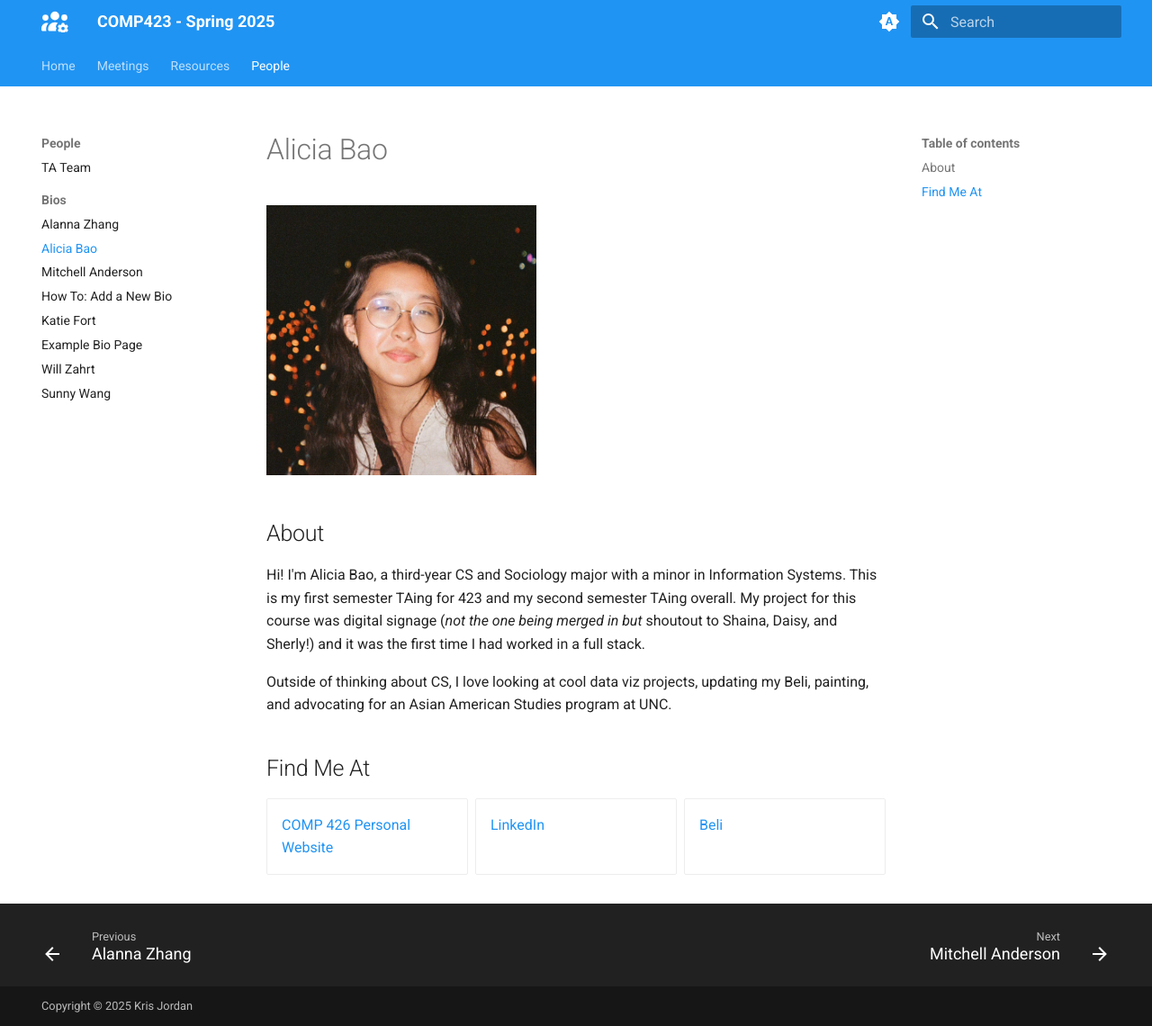
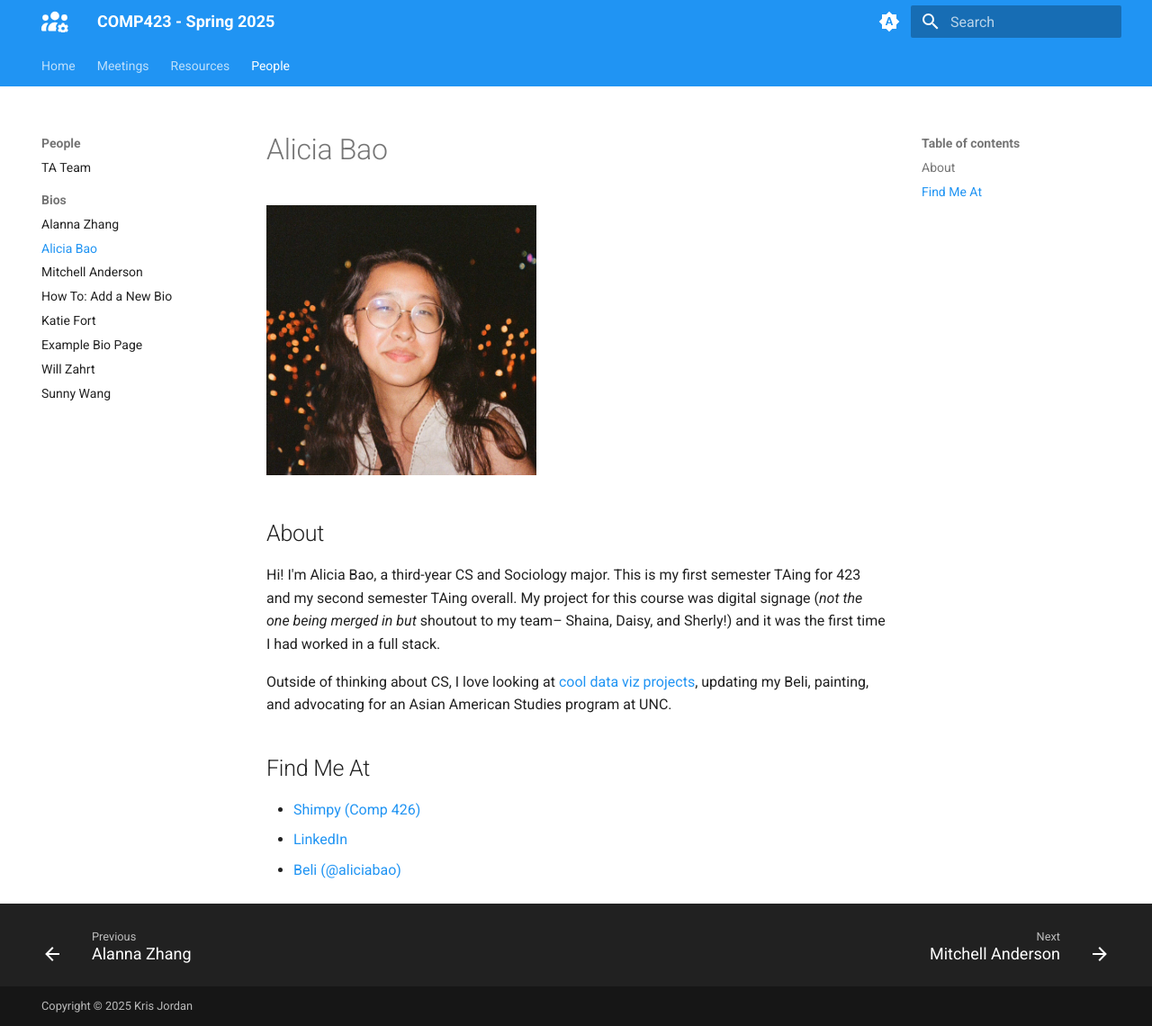
Before and after one commit to comp423-25s/comp423-25s.github.io, an MkDocs documentation site: the page built from docs/people/bios/albao_about.md, in a window 1280 px wide and 1140 px high. Shown: the whole window at 90% size. Built offline with MkDocs 1.6.1 and Material for MkDocs 9.7.7, drawn with Linux system fonts in a browser that asks for light colours.

Commit message:
link modifications

```diff
--- a/docs/people/bios/albao_about.md
+++ b/docs/people/bios/albao_about.md
@@ -3,15 +3,13 @@
 ![Alicia Bao Photo](../profile_photos/albao.jpg){: .profile-photo}
 
 ## About
-Hi! I'm Alicia Bao, a third-year CS and Sociology major with a minor in Information Systems. This is my first semester TAing for 423 and my second semester TAing overall. My project for this course was digital signage (*not the one being merged in but* shoutout to Shaina, Daisy, and Sherly!) and it was the first time I had worked in a full stack.
+Hi! I'm Alicia Bao, a third-year CS and Sociology major. This is my first semester TAing for 423 and my second semester TAing overall. My project for this course was digital signage (*not the one being merged in but* shoutout to my team– Shaina, Daisy, and Sherly!) and it was the first time I had worked in a full stack.
 
-Outside of thinking about CS, I love looking at cool data viz projects, updating my Beli, painting, and advocating for an Asian American Studies program at UNC.
+Outside of thinking about CS, I love looking at [cool data viz projects](https://pudding.cool/2021/01/oreo/){:target="_blank"}, updating my Beli, painting, and advocating for an Asian American Studies program at UNC.
 
 ## Find Me At
-<div class="grid cards" markdown>
-
--   [COMP 426 Personal Website](https://a01-personal-portfolio-aliciasbao.vercel.app/){:target="_blank"}
+-   [Shimpy (Comp 426)](https://a01-personal-portfolio-aliciasbao.vercel.app/){:target="_blank"}
 -   [LinkedIn](https://www.linkedin.com/in/aliciabao/){:target="_blank"}
--   [Beli](https://beliapp.co/app/aliciabao){:target="_blank"}
+-   [Beli (@aliciabao)](https://beliapp.co/app/aliciabao){:target="_blank"}
 
 </div>
--- a/docs/stylesheets/team.css
+++ b/docs/stylesheets/team.css
@@ -6,3 +6,9 @@
   object-fit: cover;
   width: 300px;
 }
+
+.link-card {
+  width: 100px;
+  border: 1px white;
+  height: auto;
+}
```
